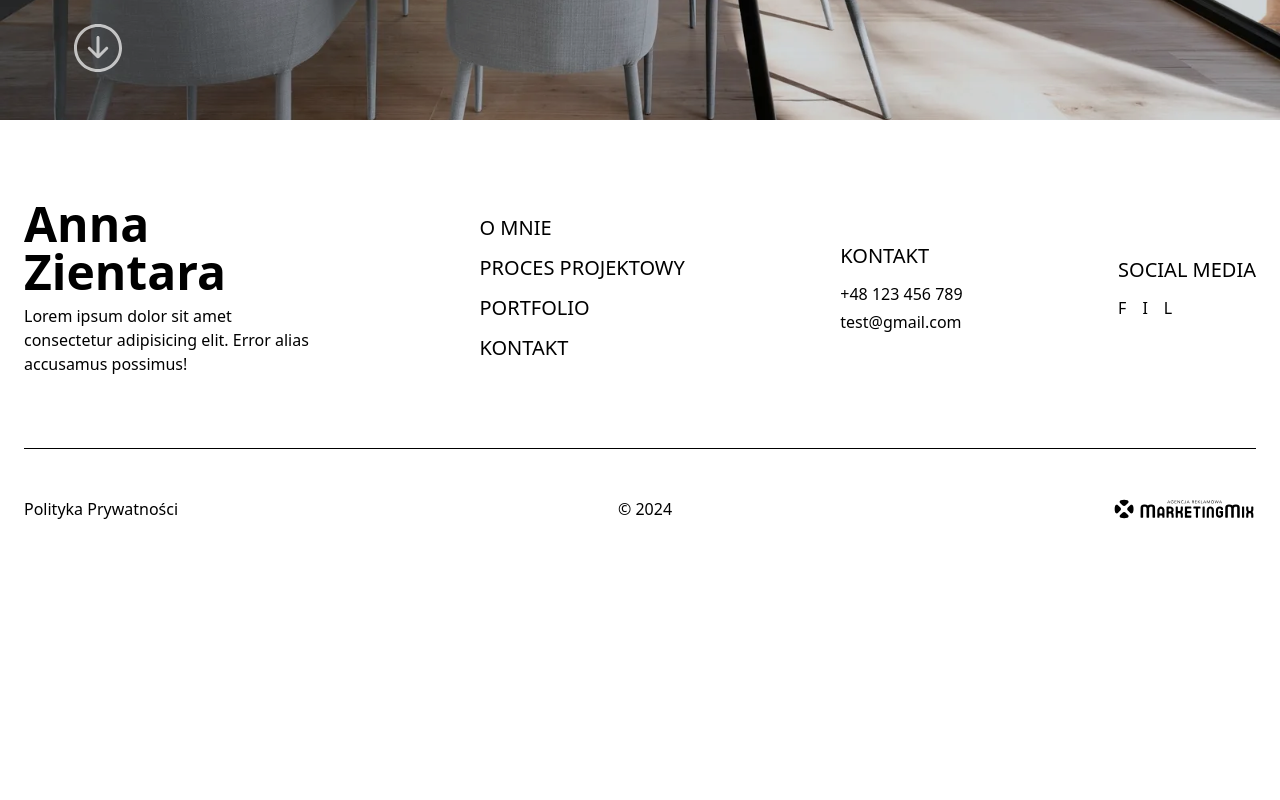
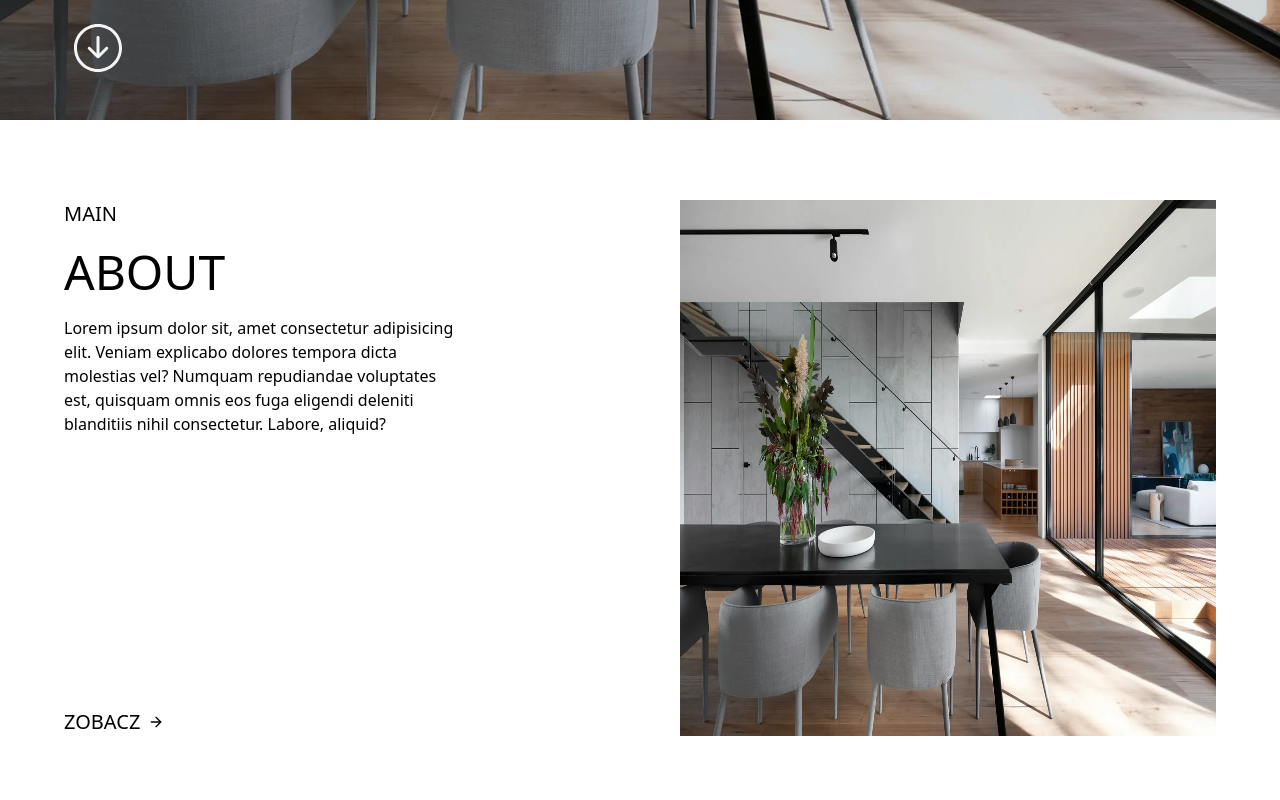
Before and after one commit to marketingMixNT/architect-portfolio, a Next.js app: page / in a window 1280 px wide. Shown: the part 680-1480 px from the top of the page. Before the commit the page ends 1225 px from the top, so only its background shows below. Built offline with nearby package versions, Linux system fonts and the light colour scheme.

Commit message:
create template of about section

```diff
--- a/app/(client)/layout.tsx
+++ b/app/(client)/layout.tsx
@@ -11,7 +11,7 @@ export default function RootLayout({
 	children: React.ReactNode
 }>) {
 	return (
-		<html lang='pl' className='scroll-smooth'>
+		<html lang='pl' className='scroll-smooth duration-300'>
 			<body
 				className={`${font_heading} ${font_text}  font-text bg-bgLight-400 dark:bg-bgDark-400 selection:bg-ownPink-600`}>
 				<Provider>
--- a/app/(client)/page.tsx
+++ b/app/(client)/page.tsx
@@ -1,6 +1,11 @@
 import type { Metadata } from 'next'
 import Navbar from '@/app/components/nav/Navbar'
-import { ArrowDownIcon } from '../utils/icons'
+import { ArrowDownIcon, } from '../utils/icons'
+import Link from 'next/link'
+import { ArrowRight } from 'lucide-react'
+
+import DummyImage from '@/public/assets/hero.webp'
+import Image from 'next/image'
 
 export const metadata: Metadata = {
 	title: 'Anna Zientara',
@@ -16,23 +21,39 @@ export default function Home() {
 				<div className='sm:h-[70%] 2xl:h-[60%] w-[90%]  flex flex-col md:flex-row justify-between gap-12 sm:gap-0'>
 					<div className='xl:w-1/3'>
 						<h1 className='text-7xl sm:text-9xl'>Interior Design Studio</h1>
-
 					</div>
 					<div className='pl-20 sm:pl-0  xl:w-1/3 2xl:w-1/4 flex flex-col gap-6 justify-end items-end text-end'>
-					<p className='text-xl sm:text-3xl'>Lorem ipsum dolor sit amet consectetur adipisicing elit. Nam nesciunt accusamus voluptatem?</p>
-					<button>sprawdź</button>
+						<p className='text-xl sm:text-3xl'>
+							Lorem ipsum dolor sit amet consectetur adipisicing elit. Nam nesciunt accusamus voluptatem?
+						</p>
+						<button>sprawdź</button>
 					</div>
-
 				</div>
 
-
-					<ArrowDownIcon className='fill-white w-9 sm:w-12 animate-pulse absolute bottom-4 sm:bottom-12 sm:left-[4.6rem]'/>
-
-
-
+				<ArrowDownIcon className='fill-white w-9 sm:w-12 animate-pulse absolute bottom-4 sm:bottom-12 sm:left-[4.6rem]' />
 			</header>
 
-
+			<main>
+				<section className='py-20'>
+					<div className='max-w-screen-2xl mx-auto grid lg:grid-cols-2 gap-20 px-8 sm:px-16'>
+						<div className='flex flex-col justify-between items-start gap-12 lg:gap-0'>
+							<div className='space-y-5 w-[75%]'>
+								<span className='text-xl uppercase'>MAIN</span>
+								<h2 className='text-5xl uppercase'>About</h2>
+								<p>
+									Lorem ipsum dolor sit, amet consectetur adipisicing elit. Veniam explicabo dolores tempora dicta
+									molestias vel? Numquam repudiandae voluptates est, quisquam omnis eos fuga eligendi deleniti
+									blanditiis nihil consectetur. Labore, aliquid?
+								</p>
+							</div>
+							<Link href='/o-mnie' className='text-xl uppercase flex justify-center items-center gap-2 group '>Zobacz <ArrowRight className='w-4 group-hover:translate-x-2 duration-300'/></Link>
+						</div>
+						<div className='flex justify-end'>
+							<Image src={DummyImage} alt='hero' className='aspect-square '  />
+						</div>
+					</div>
+				</section>
+			</main>
 		</>
 	)
 }
--- a/app/components/nav/Navbar.tsx
+++ b/app/components/nav/Navbar.tsx
@@ -40,9 +40,9 @@ const Navbar = () => {
 
 	return (
 		<>
-			<nav className={` fixed top-0 left-0 right-0 z-50 transition-all duration-1000 ${isScrolled ? 'bg-white dark:bg-black' : ''}`}>
+			<nav className={` fixed top-0 left-0 right-0 z-50 transition-all ${isScrolled ? 'bg-white dark:bg-black' : ''}`}>
 				{/* CONTAINER */}
-				<div className={`max-w-[1800px] mx-auto flex justify-between items-center duration-1000 px-1 sm:px-4 py-3 lg:py-5 border-b  ${!isScrolled ? ' border-secondary-400 dark:border-primary-400' : 'border-primary-400 dark:border-secondary-400'}`}>
+				<div className={`max-w-[1800px] mx-auto flex justify-between items-center  px-1 sm:px-4 py-3 lg:py-5 border-b  ${!isScrolled ? ' border-secondary-400 dark:border-primary-400' : 'border-primary-400 dark:border-secondary-400'}`}>
 					<div className='flex'>
 						<Link href='/' className='text-3xl sm:text-4xl font-semibold mr-12'>
 							Anna Zientara
--- a/app/utils/icons.tsx
+++ b/app/utils/icons.tsx
@@ -1,5 +1,23 @@
 export const ArrowDownIcon = (props: { className?: string }) => {
 	return (
-		<svg viewBox="0 0 32 32" version="1.1" xmlns="http://www.w3.org/2000/svg"  className={props.className}><g id="SVGRepo_bgCarrier" stroke-width="0"></g><g id="SVGRepo_tracerCarrier" stroke-linecap="round" stroke-linejoin="round"></g><g id="SVGRepo_iconCarrier"> <title>arrow-down-circle</title> <desc>Created with Sketch Beta.</desc> <defs> </defs> <g id="Page-1" stroke="none" stroke-width="1"  fill-rule="evenodd" > <g id="Icon-Set"  transform="translate(-412.000000, -1087.000000)" className={props.className}> <path d="M428,1117 C420.268,1117 414,1110.73 414,1103 C414,1095.27 420.268,1089 428,1089 C435.732,1089 442,1095.27 442,1103 C442,1110.73 435.732,1117 428,1117 L428,1117 Z M428,1087 C419.163,1087 412,1094.16 412,1103 C412,1111.84 419.163,1119 428,1119 C436.837,1119 444,1111.84 444,1103 C444,1094.16 436.837,1087 428,1087 L428,1087 Z M433.121,1102.46 L429,1106.59 L429,1096 C429,1095.45 428.553,1095 428,1095 C427.448,1095 427,1095.45 427,1096 L427,1106.59 L422.879,1102.46 C422.488,1102.07 421.855,1102.07 421.465,1102.46 C421.074,1102.86 421.074,1103.49 421.465,1103.88 L427.121,1109.54 C427.361,1109.78 427.689,1109.85 428,1109.79 C428.311,1109.85 428.639,1109.78 428.879,1109.54 L434.535,1103.88 C434.926,1103.49 434.926,1102.86 434.535,1102.46 C434.146,1102.07 433.512,1102.07 433.121,1102.46 L433.121,1102.46 Z" id="arrow-down-circle" > </path> </g> </g> </g></svg>
+		<svg viewBox='0 0 32 32' version='1.1' xmlns='http://www.w3.org/2000/svg' className={props.className}>
+			<g id='SVGRepo_bgCarrier' strokeWidth='0'></g>
+			<g id='SVGRepo_tracerCarrier' strokeLinecap='round' strokeLinejoin='round'></g>
+			<g id='SVGRepo_iconCarrier'>
+				{' '}
+				<title>arrow-down-circle</title> <desc>Created with Sketch Beta.</desc> <defs> </defs>{' '}
+				<g id='Page-1' stroke='none' strokeWidth='1' fillRule='evenodd'>
+					{' '}
+					<g id='Icon-Set' transform='translate(-412.000000, -1087.000000)' className={props.className}>
+						{' '}
+						<path
+							d='M428,1117 C420.268,1117 414,1110.73 414,1103 C414,1095.27 420.268,1089 428,1089 C435.732,1089 442,1095.27 442,1103 C442,1110.73 435.732,1117 428,1117 L428,1117 Z M428,1087 C419.163,1087 412,1094.16 412,1103 C412,1111.84 419.163,1119 428,1119 C436.837,1119 444,1111.84 444,1103 C444,1094.16 436.837,1087 428,1087 L428,1087 Z M433.121,1102.46 L429,1106.59 L429,1096 C429,1095.45 428.553,1095 428,1095 C427.448,1095 427,1095.45 427,1096 L427,1106.59 L422.879,1102.46 C422.488,1102.07 421.855,1102.07 421.465,1102.46 C421.074,1102.86 421.074,1103.49 421.465,1103.88 L427.121,1109.54 C427.361,1109.78 427.689,1109.85 428,1109.79 C428.311,1109.85 428.639,1109.78 428.879,1109.54 L434.535,1103.88 C434.926,1103.49 434.926,1102.86 434.535,1102.46 C434.146,1102.07 433.512,1102.07 433.121,1102.46 L433.121,1102.46 Z'
+							id='arrow-down-circle'>
+							{' '}
+						</path>{' '}
+					</g>{' '}
+				</g>{' '}
+			</g>
+		</svg>
 	)
 }
--- a/package.json
+++ b/package.json
@@ -12,6 +12,7 @@
     "@vercel/analytics": "^1.3.1",
     "@vercel/speed-insights": "^1.0.12",
     "hamburger-react": "^2.5.1",
+    "lucide-react": "^0.436.0",
     "next": "14.2.6",
     "next-themes": "^0.3.0",
     "react": "^18",
```
Also changed, not shown: 1 other file (tests, documents, lock files or other folders).
